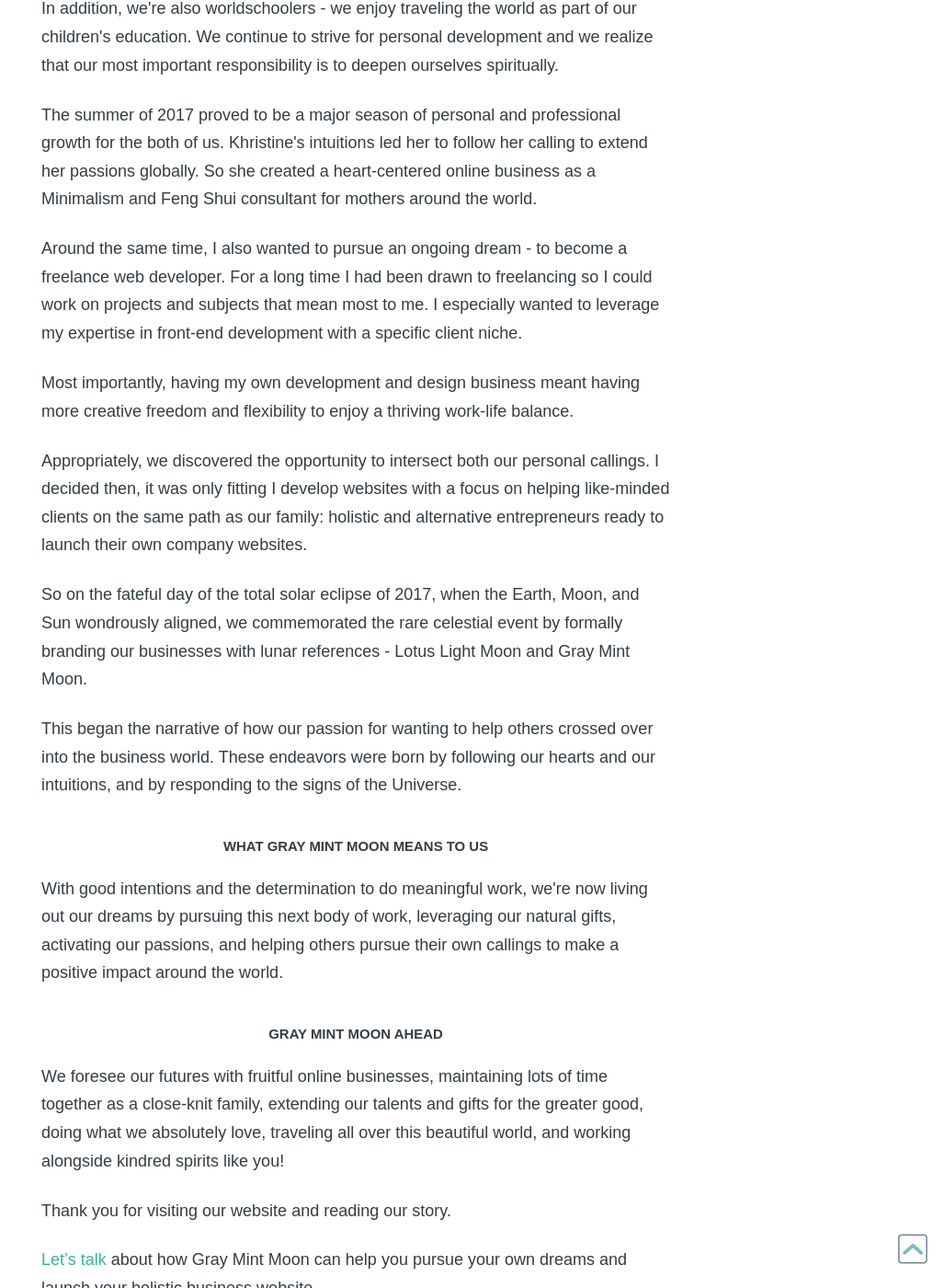
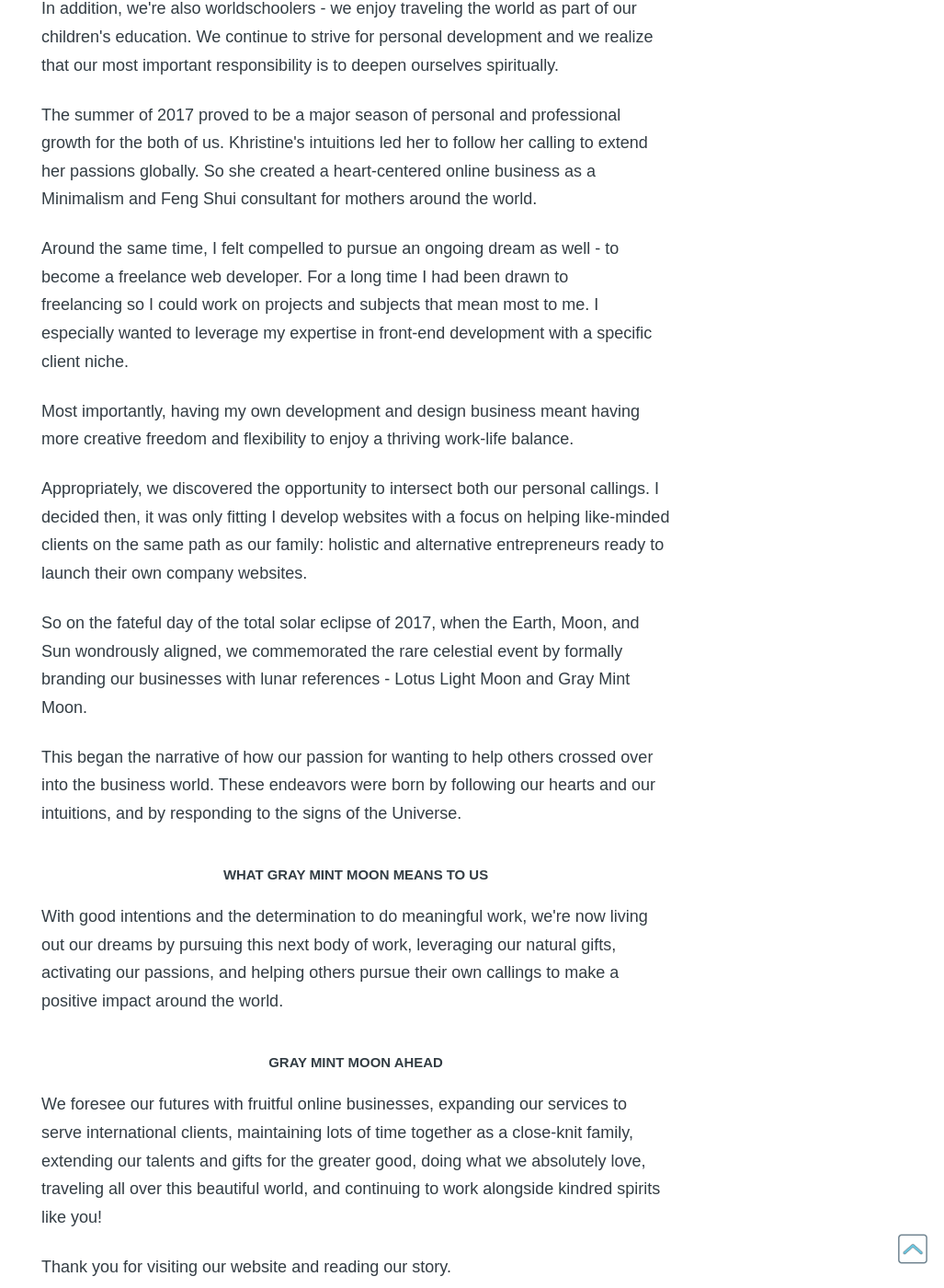
Before and after one commit to graymintmoon/graymintmoon.github.io, a Jekyll site: the page built from about.md, in a window 1280 px wide and 1400 px high, scrolled down 586 px. Shown: the whole window at 92% size, without its empty margins (253-1280 px from the left). Built offline with Jekyll 4.4.1, drawn with Linux system fonts in a browser that asks for light colours; nearby versions of some CDN libraries; some web fonts are replaced.

Commit message:
update about

```diff
--- a/about.md
+++ b/about.md
@@ -16,7 +16,7 @@
 
 <p>The summer of 2017 proved to be a major season of personal and professional growth for the both of us. Khristine's intuitions led her to follow her calling to extend her passions globally. So she created a heart-centered online business as a Minimalism and Feng Shui consultant for mothers around the world.</p>
 
-<p>Around the same time, I also wanted to pursue an ongoing dream - to become a freelance web developer. For a long time I had been drawn to freelancing so I could work on projects and subjects that mean most to me. I especially wanted to leverage my expertise in front-end development with a specific client niche.</p>
+<p>Around the same time, I felt compelled to pursue an ongoing dream as well - to become a freelance web developer. For a long time I had been drawn to freelancing so I could work on projects and subjects that mean most to me. I especially wanted to leverage my expertise in front-end development with a specific client niche.</p>
 
 <p>Most importantly, having my own development and design business meant having more creative freedom and flexibility to enjoy a thriving work-life balance.</p>
 
@@ -32,7 +32,7 @@
 
 <h5 class="page_section_title text_center">Gray Mint Moon Ahead</h5>
 
-<p>We foresee our futures with fruitful online businesses, maintaining lots of time together as a close-knit family, extending our talents and gifts for the greater good, doing what we absolutely love, traveling all over this beautiful world, and working alongside kindred spirits like you! </p>
+<p>We foresee our futures with fruitful online businesses, expanding our services to serve international clients, maintaining lots of time together as a close-knit family, extending our talents and gifts for the greater good, doing what we absolutely love, traveling all over this beautiful world, and continuing to work alongside kindred spirits like you!</p>
 
 <p>Thank you for visiting our website and reading our story.</p>
 
```
